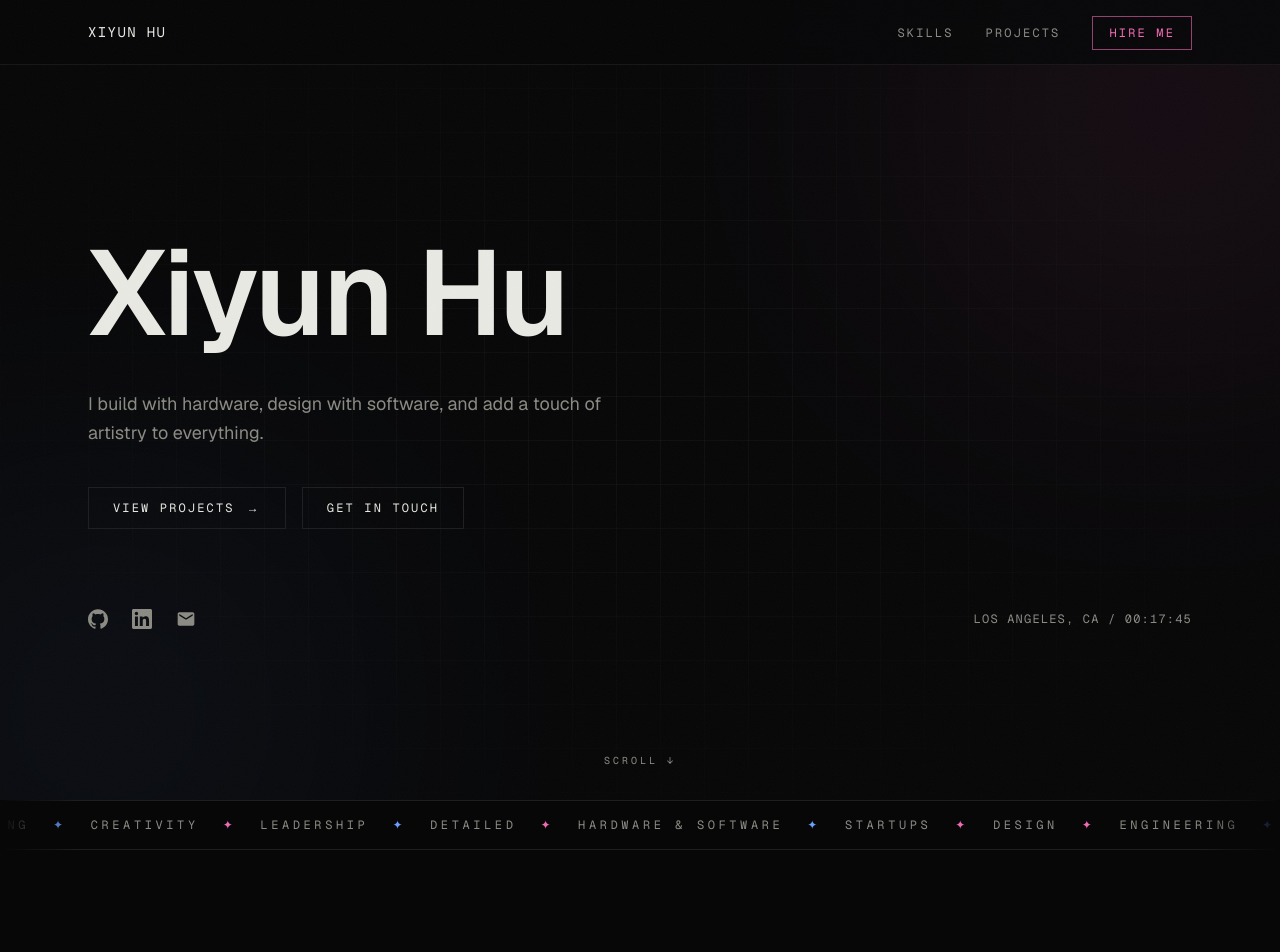
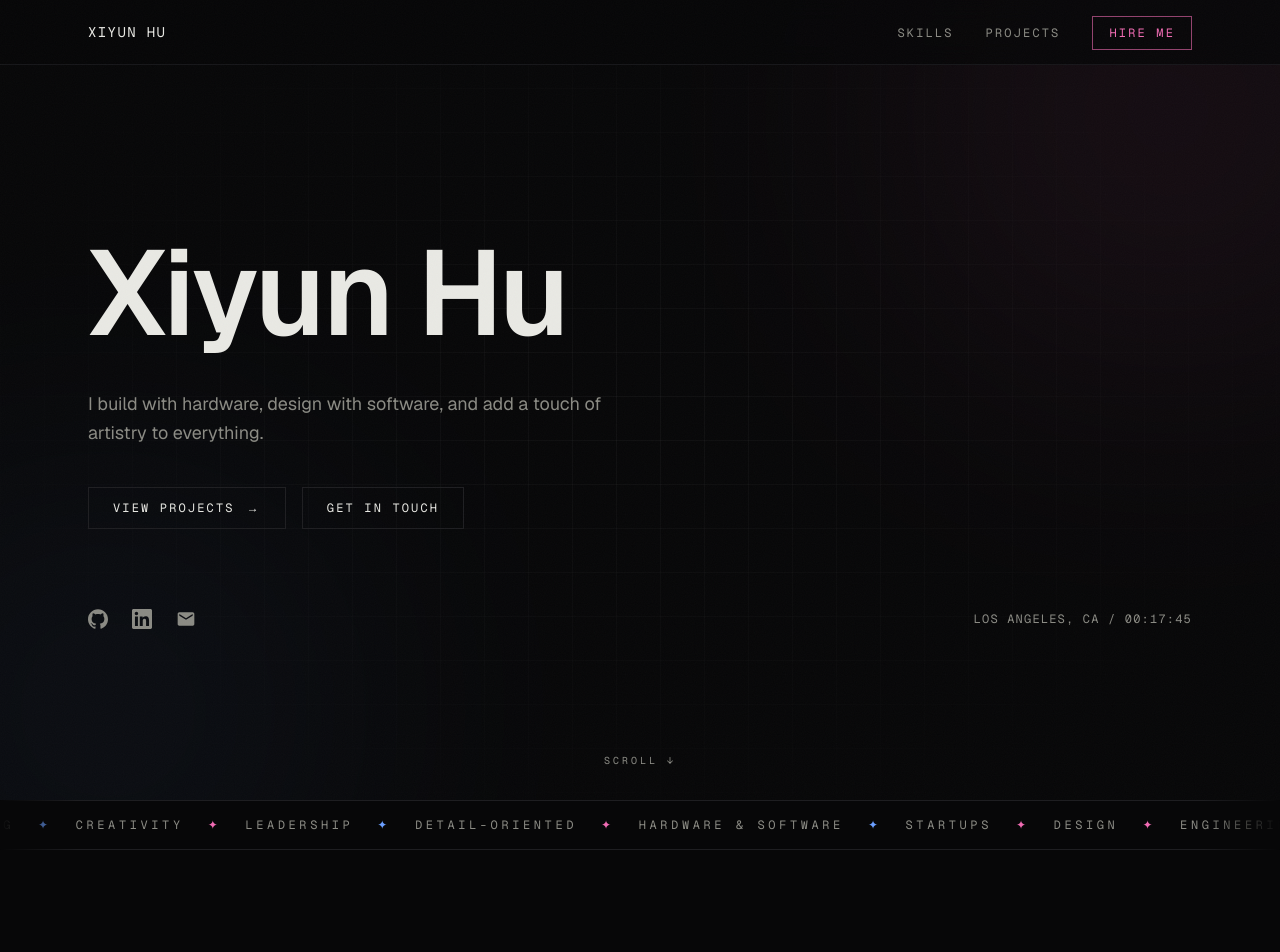
Before and after one commit to xiyunh/portfolio, a Next.js app: page / in a window 1280 px wide. Shown: the top 952 px of the page. Built offline with nearby package versions, Linux system fonts and the light colour scheme.

Commit message:
Ticker: detailed → detail-oriented

```diff
--- a/components/Ticker.tsx
+++ b/components/Ticker.tsx
@@ -3,7 +3,7 @@ const phrases = [
   "engineering",
   "creativity",
   "leadership",
-  "detailed",
+  "detail-oriented",
   "hardware & software",
   "startups",
 ];
```
